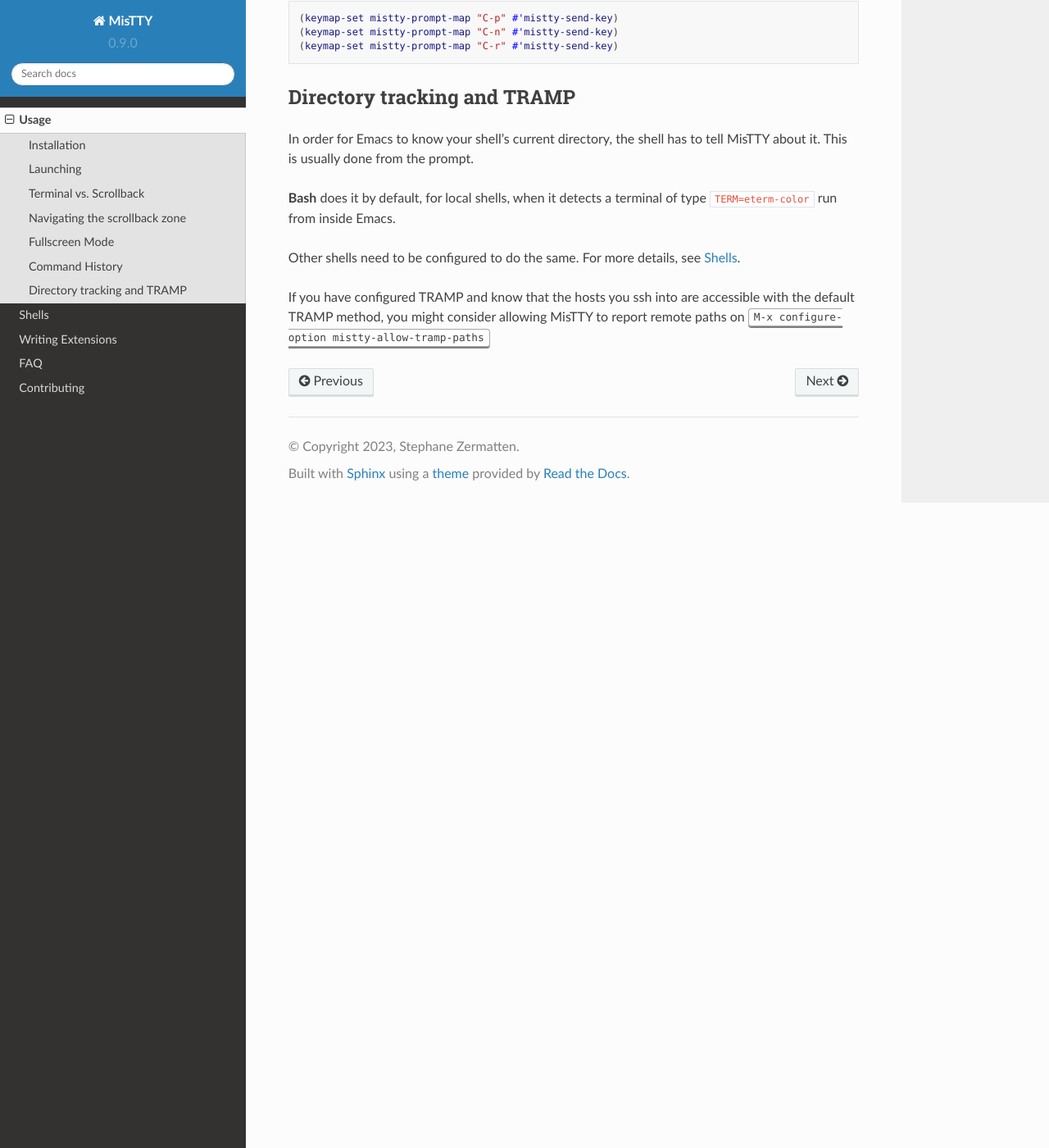
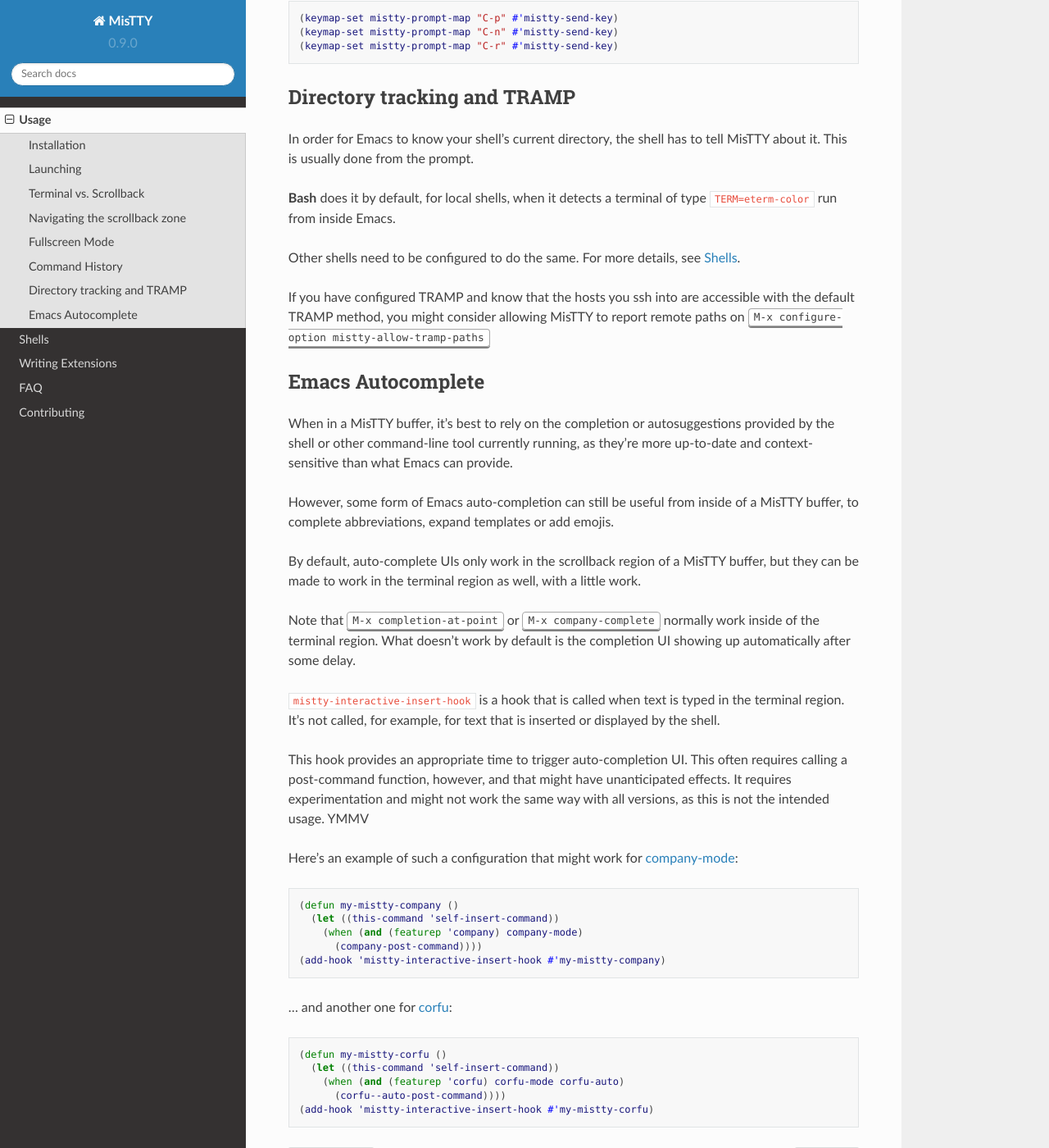
Before and after one commit to szermatt/mistty, a Sphinx documentation site: the page built from docs/source/usage.rst, in a window 1280 px wide and 1400 px high, scrolled down 4784 px. Shown: the whole window at 82% size. Built offline with Sphinx 7.4.7 and the Read the Docs theme 2.0.0, drawn with Linux system fonts in a browser that asks for light colours.

Commit message:
Document mistty-interactive-insert-hook.
This change adds a section that explains how to configure autocomplete
UI to show up inside of MisTTY:

https://mistty.readthedocs.io/en/latest/usage.html#emacs-autocomplete

This is all a bit hackish and very experimental, which is why the actual
bridges aren't included into the distribution.

Fixes #5 with this latest change and the configuration in the doc,
corfu-auto seems to work.

```diff
--- a/docs/source/usage.rst
+++ b/docs/source/usage.rst
@@ -318,3 +318,61 @@
 accessible with the default TRAMP method, you might consider allowing
 MisTTY to report remote paths on :kbd:`M-x configure-option
 mistty-allow-tramp-paths`
+
+.. _autocomplete:
+
+Emacs Autocomplete
+------------------
+
+When in a MisTTY buffer, it's best to rely on the completion or
+autosuggestions provided by the shell or other command-line tool
+currently running, as they're more up-to-date and context-sensitive
+than what Emacs can provide.
+
+However, some form of Emacs auto-completion can still be useful from
+inside of a MisTTY buffer, to complete abbreviations, expand templates
+or add emojis.
+
+By default, auto-complete UIs only work in the scrollback region of a
+MisTTY buffer, but they can be made to work in the terminal region as
+well, with a little work.
+
+Note that :kbd:`M-x completion-at-point` or :kbd:`M-x
+company-complete` normally work inside of the terminal region. What
+doesn't work by default is the completion UI showing up automatically
+after some delay.
+
+.. index::
+   pair: variable; mistty-interactive-insert-hook
+   pair: hook; mistty-interactive-interactive
+
+:code:`mistty-interactive-insert-hook` is a hook that is called when
+text is typed in the terminal region. It's not called, for example,
+for text that is inserted or displayed by the shell.
+
+This hook provides an appropriate time to trigger auto-completion UI.
+This often requires calling a post-command function, however, and that
+might have unanticipated effects. It requires experimentation and
+might not work the same way with all versions, as this is not the
+intended usage. YMMV
+
+Here's an example of such a configuration that might work for
+`company-mode <http://company-mode.github.io>`_:
+
+.. code-block:: elisp
+
+  (defun my-mistty-company ()
+    (let ((this-command 'self-insert-command))
+      (when (and (featurep 'company) company-mode)
+        (company-post-command))))
+  (add-hook 'mistty-interactive-insert-hook #'my-mistty-company)
+
+... and another one for `corfu <https://github.com/minad/corfu>`_:
+
+.. code-block:: elisp
+
+  (defun my-mistty-corfu ()
+    (let ((this-command 'self-insert-command))
+      (when (and (featurep 'corfu) corfu-mode corfu-auto)
+        (corfu--auto-post-command))))
+  (add-hook 'mistty-interactive-insert-hook #'my-mistty-corfu)
```
Also changed, not shown: 1 other file.
